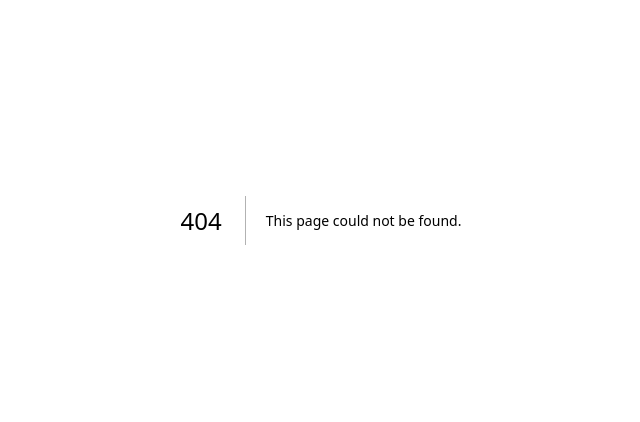
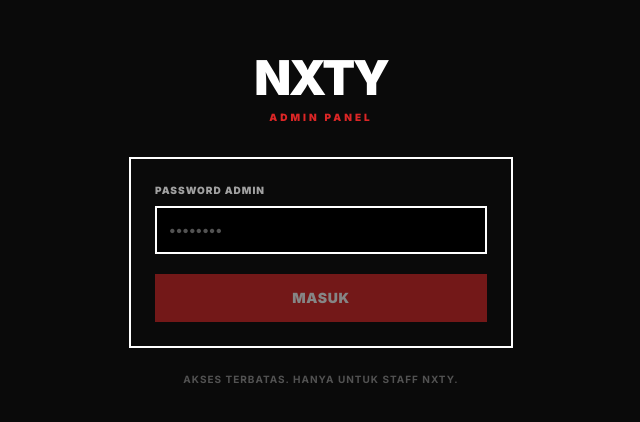
Before and after one commit to fahrismi012-prog/NXTY-Fightwear, a Next.js app: page /admin/login in a window 1280 px wide. Before the commit this address had no page. Shown: the part 180-602 px from the top of the page, without its empty margins (319-959 px from the left). Built offline with nearby package versions, Linux system fonts and the light colour scheme.

Commit message:
feat(admin): login page UI

```diff
--- /dev/null
+++ b/app/admin/login/page.tsx
@@ -0,0 +1,110 @@
+"use client";
+
+import { useState, type FormEvent } from "react";
+import { useRouter } from "next/navigation";
+import { useToast } from "@/contexts/ToastContext";
+
+export default function AdminLoginPage() {
+  const router = useRouter();
+  const { showToast } = useToast();
+  const [password, setPassword] = useState("");
+  const [loading, setLoading] = useState(false);
+  const [error, setError] = useState<string | null>(null);
+
+  async function handleSubmit(e: FormEvent<HTMLFormElement>) {
+    e.preventDefault();
+    setError(null);
+    setLoading(true);
+
+    try {
+      const res = await fetch("/api/admin/auth/login", {
+        method: "POST",
+        headers: { "Content-Type": "application/json" },
+        body: JSON.stringify({ password }),
+      });
+
+      const data: { success?: boolean; error?: string } = await res
+        .json()
+        .catch(() => ({}));
+
+      if (!res.ok || !data.success) {
+        const message = data.error ?? "Login gagal";
+        setError(message);
+        showToast("info", message);
+        setLoading(false);
+        return;
+      }
+
+      showToast("success", "Login berhasil");
+      router.replace("/admin");
+      router.refresh();
+    } catch (err) {
+      const message =
+        err instanceof Error ? err.message : "Tidak dapat menghubungi server";
+      setError(message);
+      showToast("info", message);
+      setLoading(false);
+    }
+  }
+
+  return (
+    <div className="min-h-screen w-full bg-[#0a0a0a] flex items-center justify-center p-6">
+      <div className="w-full max-w-sm">
+        {/* Logo */}
+        <div className="mb-8 text-center">
+          <h1 className="text-5xl font-black tracking-tighter text-white">
+            NXTY
+          </h1>
+          <p className="mt-2 text-[10px] font-black uppercase tracking-[0.3em] text-[#dc2626]">
+            Admin Panel
+          </p>
+        </div>
+
+        {/* Form */}
+        <form
+          onSubmit={handleSubmit}
+          className="bg-[#0a0a0a] border-2 border-white p-6"
+        >
+          <label
+            htmlFor="password"
+            className="block text-[10px] font-black uppercase tracking-widest text-neutral-400 mb-2"
+          >
+            Password Admin
+          </label>
+          <input
+            id="password"
+            type="password"
+            value={password}
+            onChange={(e) => setPassword(e.target.value)}
+            placeholder="••••••••"
+            required
+            autoComplete="current-password"
+            disabled={loading}
+            className="w-full bg-black border-2 border-white text-white px-3 py-3 text-sm font-bold placeholder:text-neutral-600 focus:outline-none focus:border-[#dc2626] disabled:opacity-50"
+          />
+
+          {error && (
+            <p
+              role="alert"
+              className="mt-4 border-2 border-[#dc2626] bg-[#dc2626]/10 text-[#dc2626] text-xs font-bold px-3 py-2"
+            >
+              {error}
+            </p>
+          )}
+
+          <button
+            type="submit"
+            disabled={loading || !password}
+            className="mt-5 w-full bg-[#dc2626] text-white font-black uppercase tracking-wider text-sm py-3 border-2 border-[#dc2626] hover:bg-white hover:text-[#dc2626] hover:border-white disabled:opacity-50 disabled:cursor-not-allowed transition-colors"
+          >
+            {loading ? "Memproses..." : "Masuk"}
+          </button>
+        </form>
+
+        <p className="mt-6 text-center text-[10px] font-bold uppercase tracking-widest text-neutral-600">
+          Akses terbatas. Hanya untuk staff NXTY.
+        </p>
+      </div>
+    </div>
+  );
+}
```
